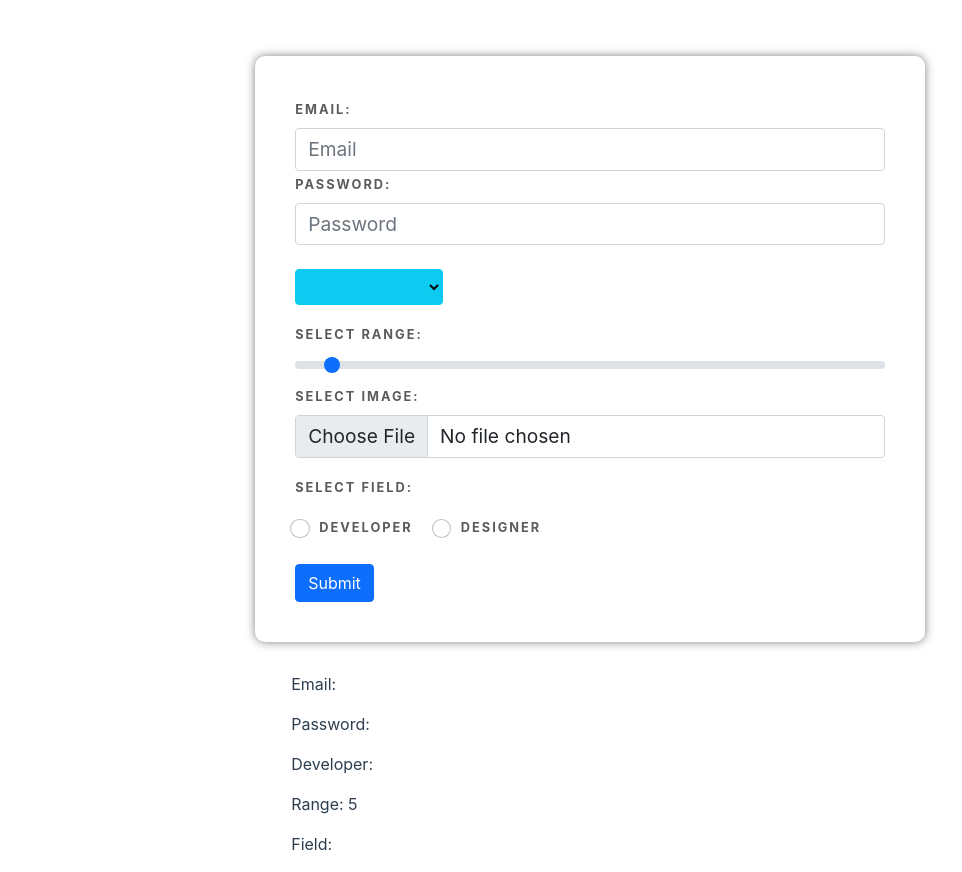
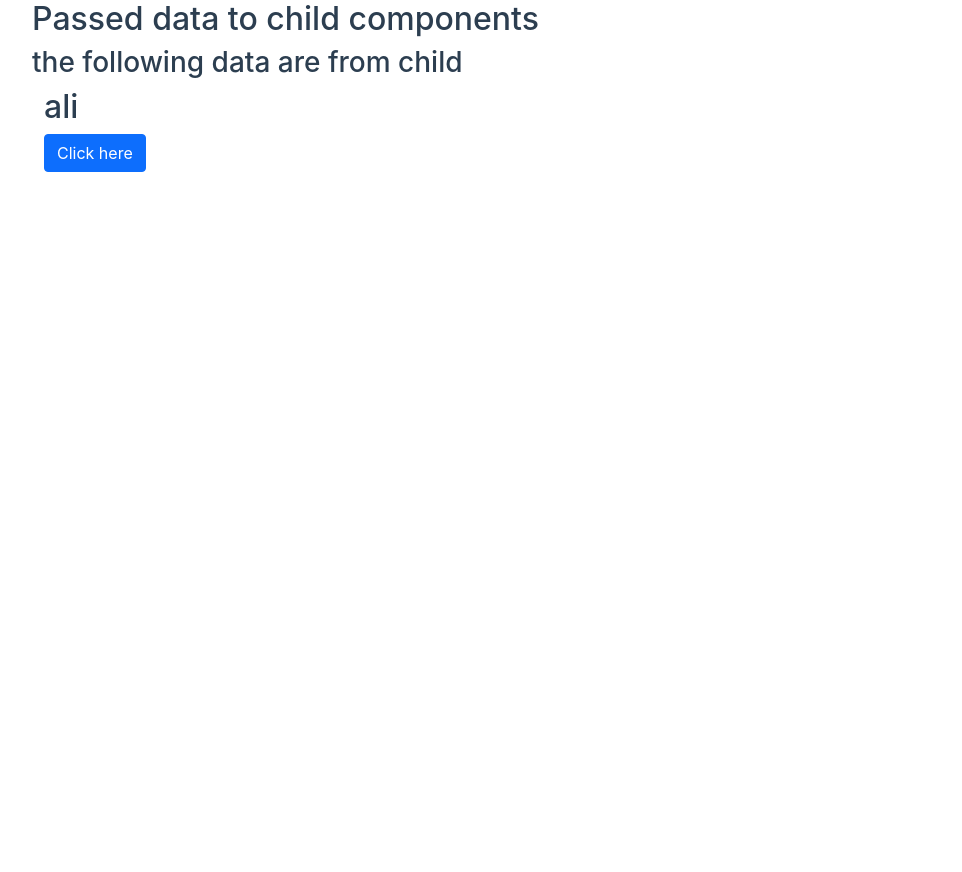
Before and after one commit to alikhan40310/first-project-in-Vue-js, a Vue app: page / in a window 1280 px wide. Shown: the whole page, without its empty margins (50-1012 px from the left). After the commit the page ends 800 px from the top, so only its background shows below. Built offline with nearby package versions, Linux system fonts and the light colour scheme.

Commit message:
parent child communication

```diff
--- a/src/App.vue
+++ b/src/App.vue
@@ -3,6 +3,9 @@ import Counter from './components/counter.vue';
 import SignUpForm from './components/signUpForm/SignUpForm.vue';
 import TestingResult from './components/testingvue.vue';
 import Multipleinput from './components/Multipleinput.vue';
+import Home from './components/Home.vue';
+import Child from './components/Child.vue';
+
 import 'bootstrap/dist/css/bootstrap.css';
 import 'bootstrap/dist/js/bootstrap.js';
 
@@ -18,7 +21,9 @@ import 'bootstrap/dist/js/bootstrap.js';
     <!-- <Counter></Counter>  -->
     <!-- <SignUpForm></SignUpForm> -->
     <!-- <TestingResult></TestingResult> -->
-    <Multipleinput></Multipleinput>
+    <!-- <Multipleinput></Multipleinput> -->
+    <Home></Home>
+    <!-- <Child></Child> -->
 </template>
 
 <style>
--- /dev/null
+++ b/src/components/Child.vue
@@ -0,0 +1,18 @@
+<script>
+    export default {
+        name: 'Child',
+        props: {
+            name: String,
+            data: Object,
+            getData: Function,
+        }
+    }
+</script>
+
+<template>
+    <div class="container">
+        <h2>{{name}}</h2>
+        <button @click="getData()" class="btn btn-primary">Click here</button>
+
+    </div>
+</template>
--- /dev/null
+++ b/src/components/Home.vue
@@ -0,0 +1,37 @@
+<script>
+    import Child from './Child.vue';
+
+    export default {
+        name: 'Home',
+        components: {
+            Child,
+        },
+        data() {
+            return {
+                name: 'ali',
+                user: {
+                    name: 'ali',
+                    email: 'alikhan40310@gmail.com'
+                }
+            }
+        },
+        methods: {
+            getData(){
+                if(this.user.name === this.name){
+                    this.name = this.user.email;
+                }
+                else {
+                    this.name = this.user.name;
+                }
+            }
+        }
+    }
+</script>
+
+<template>
+    <div class="container">
+        <h2>Passed data to child components</h2>
+        <h3>the following data are from child  </h3>
+        <Child :name="name" :getData="getData"></Child>
+    </div>
+</template>
--- a/src/components/Multipleinput.vue
+++ b/src/components/Multipleinput.vue
@@ -14,6 +14,7 @@
                 rangeError: '',
                 ImageError: '',
                 imageUploaded: false,
+                termCondition: false,
             }
         },
         methods:{
@@ -88,7 +89,7 @@
                     {{ passwordError }}
                 </div>
 
-                <select name="" v-model="expert" class="mb-3 btn btn-info mt-4 col-3 text-xl-start fs-6">
+                <select name="" v-model="expert" class="mb-3 btn btn-primary mt-4 col-3 text-xl-start fs-6">
                     <option class="" value="react">React</option>
                     <option value="angular">Angular</option>
                     <option value="js">JavaScript</option>
@@ -126,7 +127,14 @@
                         designer
                         </label>
                     </div>
+
                 </div>
+                <div class="form-check mt-3">
+                        <input v-model="termCondition" class="form-check-input" type="checkbox" value="" id="termConditon" checked>
+                        <label class="form-check-label" for="termConditon">
+                            I agree the terms and conditions
+                        </label>
+                    </div>
                 <button class="btn btn-primary mt-4">Submit</button>
             </form>
             <div class="itemsCenter">
@@ -141,6 +149,8 @@
                         <button class="btn btn-danger" @click="removeImage">Remove image</button>
                     </div>
                     <p>Field: {{field}}</p>
+                    <p>Term: {{termCondition}}</p>
+
                 </div>
             </div>
         </div>
```
Also changed, not shown: src/components/TheWelcome.vue (deleted, +0 -12 lines).
